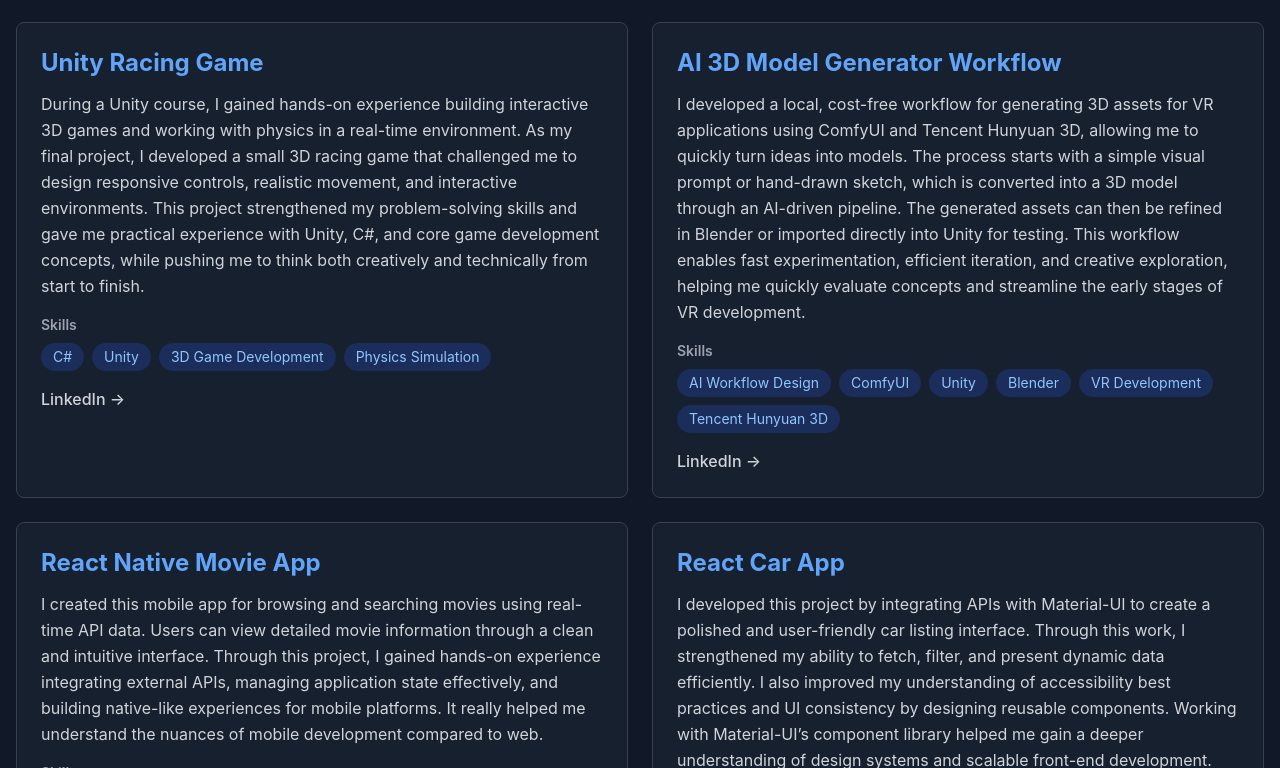
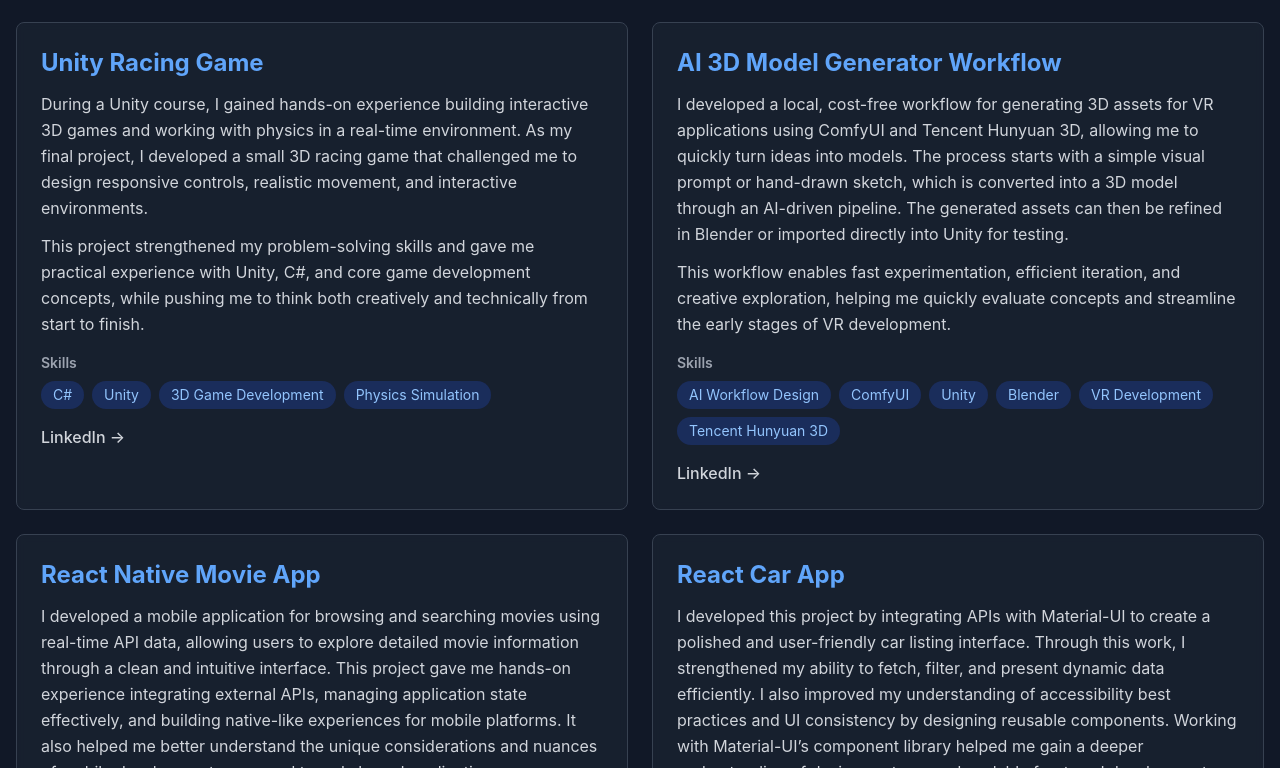
Before and after one commit to qian-27/my-portfolio, a React (Create React App) app: page / in a window 1280 px wide. Shown: the part 1492-2260 px from the top of the page. Built offline with nearby package versions, Linux system fonts and the light colour scheme.

Commit message:
Update Content

```diff
--- a/src/data/projectsData.js
+++ b/src/data/projectsData.js
@@ -20,19 +20,25 @@
   },
   {
     title: "Unity Racing Game",
-    description: "During a Unity course, I gained hands-on experience building interactive 3D games and working with physics in a real-time environment. As my final project, I developed a small 3D racing game that challenged me to design responsive controls, realistic movement, and interactive environments. This project strengthened my problem-solving skills and gave me practical experience with Unity, C#, and core game development concepts, while pushing me to think both creatively and technically from start to finish.",
+    description: [
+      "During a Unity course, I gained hands-on experience building interactive 3D games and working with physics in a real-time environment. As my final project, I developed a small 3D racing game that challenged me to design responsive controls, realistic movement, and interactive environments.",
+      "This project strengthened my problem-solving skills and gave me practical experience with Unity, C#, and core game development concepts, while pushing me to think both creatively and technically from start to finish."
+    ],
     tech: ["C#", "Unity", "3D Game Development", "Physics Simulation"],
     linkedin: "https://www.linkedin.com/feed/update/urn:li:activity:7289668121706070018/"
   },
   {
     title: "AI 3D Model Generator Workflow",
-    description: "I developed a local, cost-free workflow for generating 3D assets for VR applications using ComfyUI and Tencent Hunyuan 3D, allowing me to quickly turn ideas into models. The process starts with a simple visual prompt or hand-drawn sketch, which is converted into a 3D model through an AI-driven pipeline. The generated assets can then be refined in Blender or imported directly into Unity for testing. This workflow enables fast experimentation, efficient iteration, and creative exploration, helping me quickly evaluate concepts and streamline the early stages of VR development.",
+    description: [
+      "I developed a local, cost-free workflow for generating 3D assets for VR applications using ComfyUI and Tencent Hunyuan 3D, allowing me to quickly turn ideas into models. The process starts with a simple visual prompt or hand-drawn sketch, which is converted into a 3D model through an AI-driven pipeline. The generated assets can then be refined in Blender or imported directly into Unity for testing.",
+      "This workflow enables fast experimentation, efficient iteration, and creative exploration, helping me quickly evaluate concepts and streamline the early stages of VR development."
+    ],
     tech: ["AI Workflow Design", "ComfyUI", "Unity", "Blender", "VR Development", "Tencent Hunyuan 3D"],
     linkedin: "https://www.linkedin.com/feed/update/urn:li:activity:7292167109151764482/"
   },
   {
     title: "React Native Movie App",
-    description: "I created this mobile app for browsing and searching movies using real-time API data. Users can view detailed movie information through a clean and intuitive interface. Through this project, I gained hands-on experience integrating external APIs, managing application state effectively, and building native-like experiences for mobile platforms. It really helped me understand the nuances of mobile development compared to web.",
+    description: "I developed a mobile application for browsing and searching movies using real-time API data, allowing users to explore detailed movie information through a clean and intuitive interface. This project gave me hands-on experience integrating external APIs, managing application state effectively, and building native-like experiences for mobile platforms. It also helped me better understand the unique considerations and nuances of mobile development compared to web-based applications.",
     tech: ["React Native", "API Integration", "State Management", "Mobile UI Development"],
     github: "https://github.com/qian-27/React-Native-Movie-App"
   },
```
